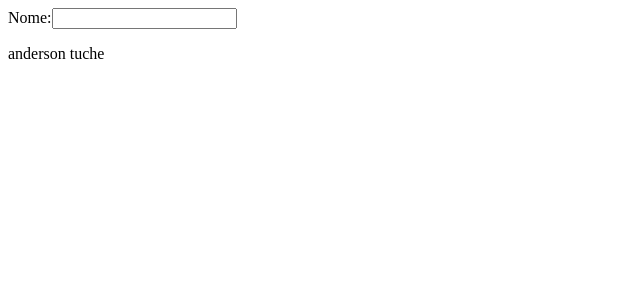
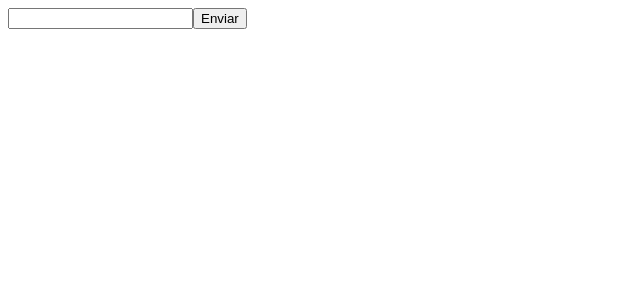
Before and after one commit to andersons-tuche23/Aulas-js-react-fe, a Next.js app: page / in a window 1280 px wide. Shown: the top 300 px of the page, without its empty margins (0-640 px from the left). Built offline with nearby package versions, Linux system fonts and the light colour scheme.

Commit message:
exercicio funções

```diff
--- a/src/pages/index.js
+++ b/src/pages/index.js
@@ -1,34 +1,25 @@
 // import './app.css';
 import styles from '../styles/Home.module.css';
+import { Tuche1, Laranja1 } from '@/utils';
 
 function app() {
-    //onclick no click
-    //onchange é na mudança
 
-    // fazer um input com onchange que o a pessoa digitar ele vai somar com uma variavel
-    // com o valor 4 e vai retornar o alert com o resultado
 
-    //fazer um click numa div com texto qualquer que retorne um alert o texto "você conseguiu"
-    // de uma variavel
-    const botao = 4
+    const Tuche = 'uva'
+    const Laranja = 'abacaxi'
+    //criar uma função externa que chame o numero digitado no input no console log acrescentando
+    //a mensagem --é muito louco--
 
-    // console.log(JSON.parse('4'))
+    // passar duas variaveis para uma segunda função aonde elas retornem dentro de um alert depois do click
 
     return (
+        <form>
 
-        <div className="app">
-            <form>
-                <label>Nome:</label>
-                <input onChange={(e) => { alert(JSON.parse(e.target.value) + botao) }}/>
+            <input onChange={(e) => { Tuche1(e.target.value) }} />
 
-
-                <div>
-                    <p onClick={() => { alert('voce conseguiu') }}>anderson tuche</p>
-                </div>
-            </form>
-        </div>
-
-    );
+            <button onClick={(e) => { Laranja1('tuche') }}>Enviar</button>
+        </form>
+    )
 }
 
 export default app;
--- /dev/null
+++ b/src/utils/index.jsx
@@ -0,0 +1,9 @@
+export const Tuche1 = (valordigitado) => {
+    console.log(valordigitado)
+
+}
+
+export const Laranja1 = (nome)=>{
+    alert(`o ${nome} abacaxi + uva`)
+
+}
```
